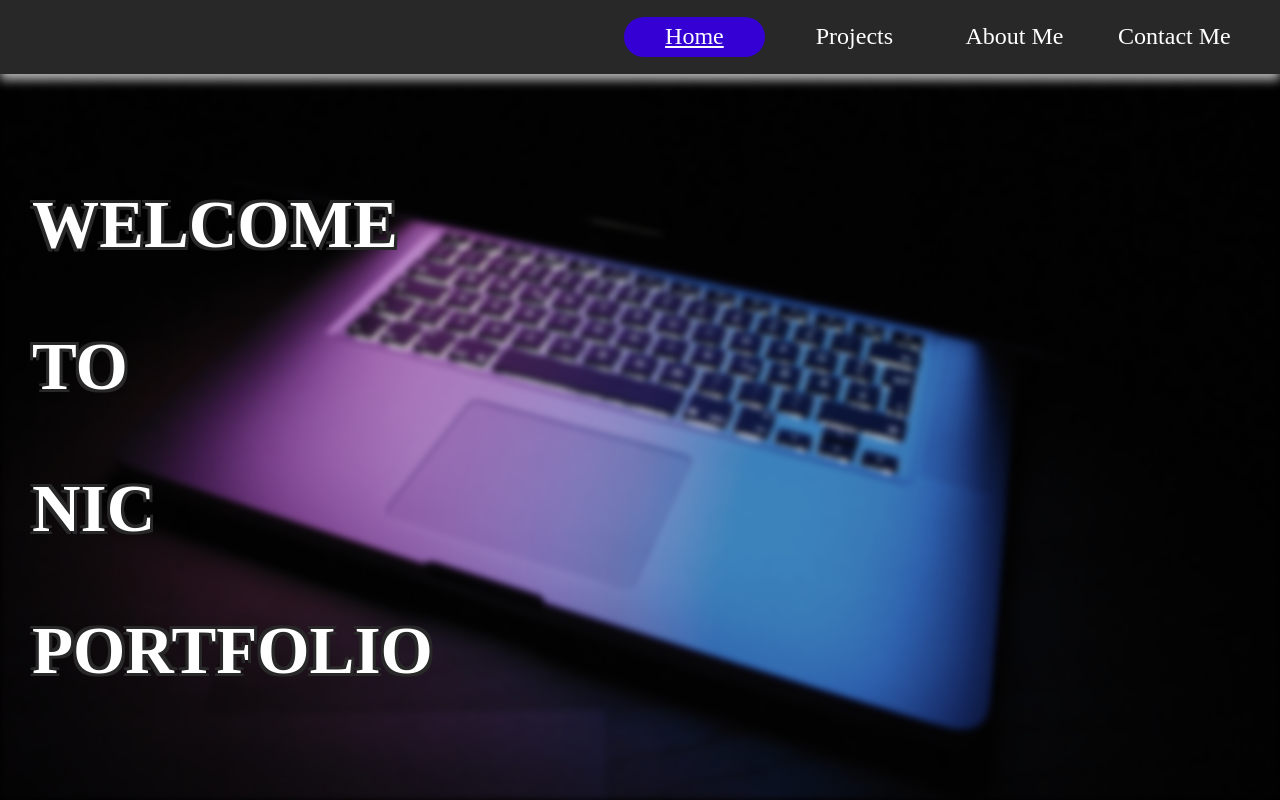
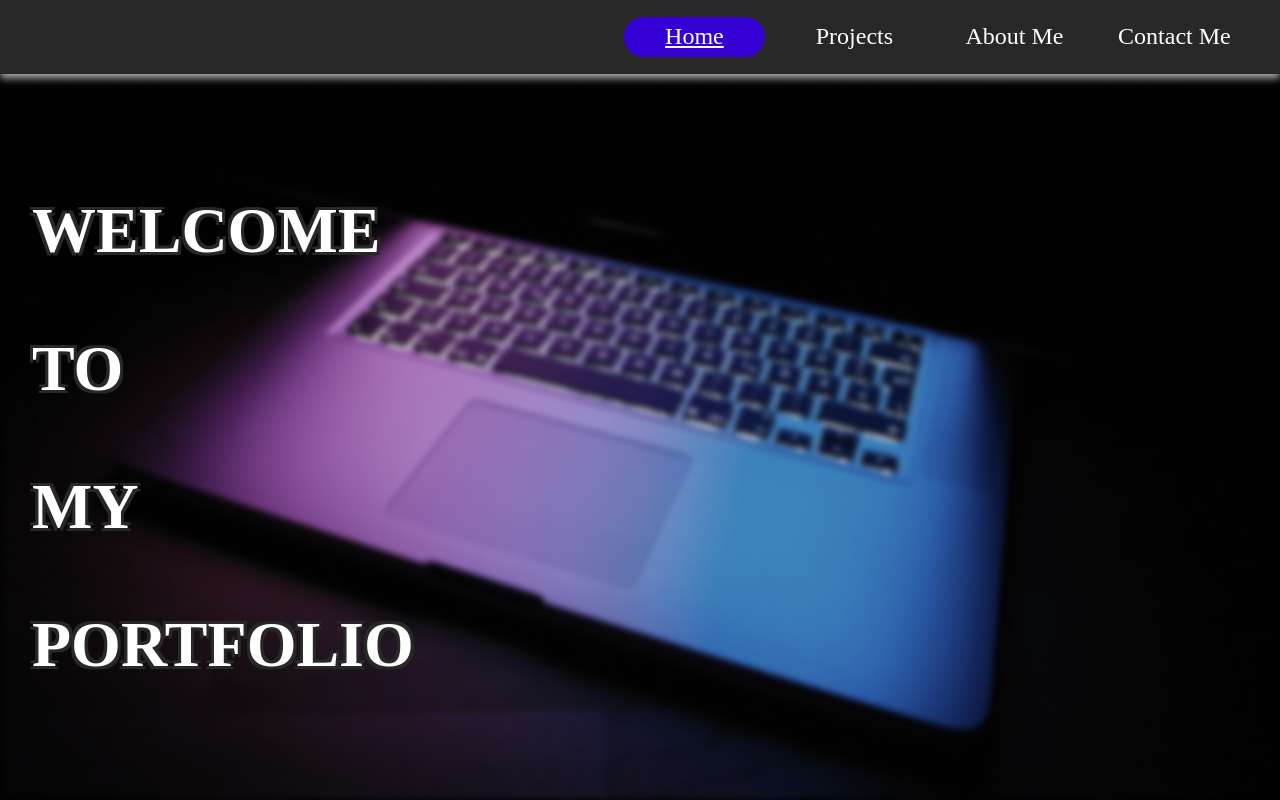
Before and after one commit to NicolasConaway/true-portfolio, a React (Create React App) app: page / in a window 1280 px wide. Shown: the top 800 px of the page. Built offline with nearby package versions, Linux system fonts and the light colour scheme; a web font is replaced by a local one.

Commit message:
Evaluation commit

```diff
--- a/src/Components/About/styles.css
+++ b/src/Components/About/styles.css
@@ -59,7 +59,7 @@
 
 @media (max-width: 1500px) and (max-height: 950px){
     .about {
-        padding: 6% 0 0 0;
+        padding: 7% 0 0 0;
     }
     .about__container {
         justify-content: space-around;
--- a/src/Components/Home/styles.css
+++ b/src/Components/Home/styles.css
@@ -35,24 +35,24 @@
 }
 .welcome {
     animation: slidein .75s forwards;
-    animation-delay: 1s;
+    animation-delay: .5s;
 }
 .to {
     animation: slidein .75s forwards;
-    animation-delay: 2s;
+    animation-delay: 1s;
 }
 .nic {
     animation: slidein .75s forwards;
-    animation-delay: 3s;
+    animation-delay: 1.5s;
 }
 .portfolio {
     animation: slidein .75s forwards;
-    animation-delay: 4s;
+    animation-delay: 2s;
 }
 .nameSpan::before {
     content: "My";
     animation: textChange .65s;
-    animation-delay: 5s;
+    animation-delay: 2.5s;
 }
 
 .title2 {
@@ -122,7 +122,7 @@
     }
     .title h1 {
         margin: 5% 0 5% -100%;
-        font-size: 4.2rem;
+        font-size: 4rem;
     }
 
     .title2 {
@@ -134,7 +134,7 @@
         position: relative;
         right: 0;
         animation: positionChange .1s backwards;
-        animation-delay: 7.1s;
+        animation-delay: 4.1s;
     }
     .title2 h1 {
         color: white;
@@ -144,15 +144,15 @@
         text-align: end;
     }
     .fullName {
-        font-size: 4.2rem;
+        font-size: 4rem;
         animation: slidein2 .75s backwards;
-        animation-delay: 6s;
+        animation-delay: 3s;
         text-shadow: -3px -3px 0 #282828, 3px -3px 0 #282828, -3px 3px 0 #282828, 3px 3px 0 #282828;
     }
     .role {
-        font-size: 3rem;
+        font-size: 2.8rem;
         animation: slidein2 .75s backwards;
-        animation-delay: 6.5s;
+        animation-delay: 3.5s;
         text-shadow: -3px -3px 0 #282828, 3px -3px 0 #282828, -3px 3px 0 #282828, 3px 3px 0 #282828;
     }
     .projectButton {
--- a/src/Components/Navbar/styles.css
+++ b/src/Components/Navbar/styles.css
@@ -101,7 +101,7 @@
     .hideNavbar {
         right: 0;
         height: 6%;
-        box-shadow: 0 6px 10px 0 rgba(255, 255, 255, 0.712);
+        box-shadow: 0 4px 8px 0 rgba(255, 255, 255, 0.712);
         padding: 1% 0;
         align-items: flex-end;
     }
```
